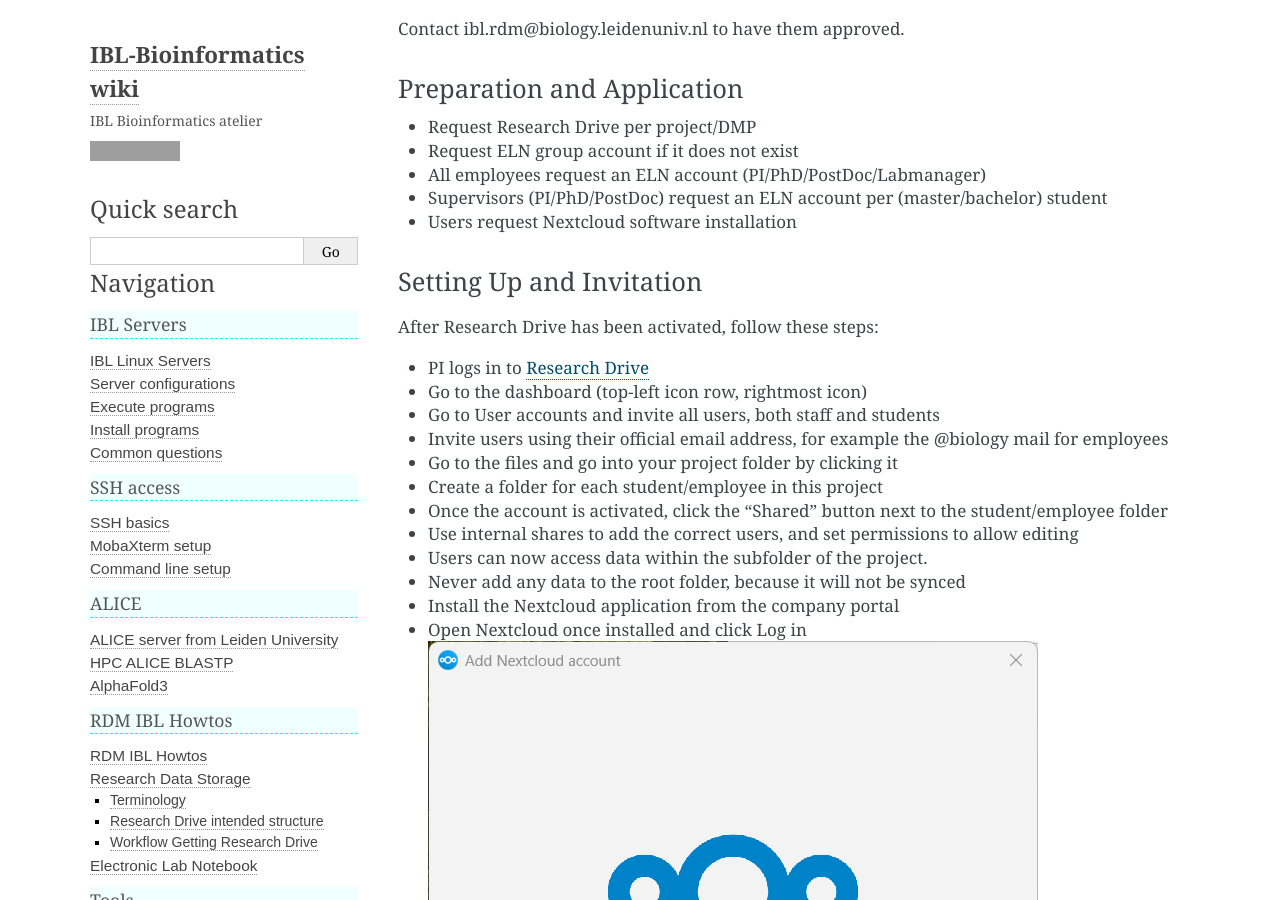
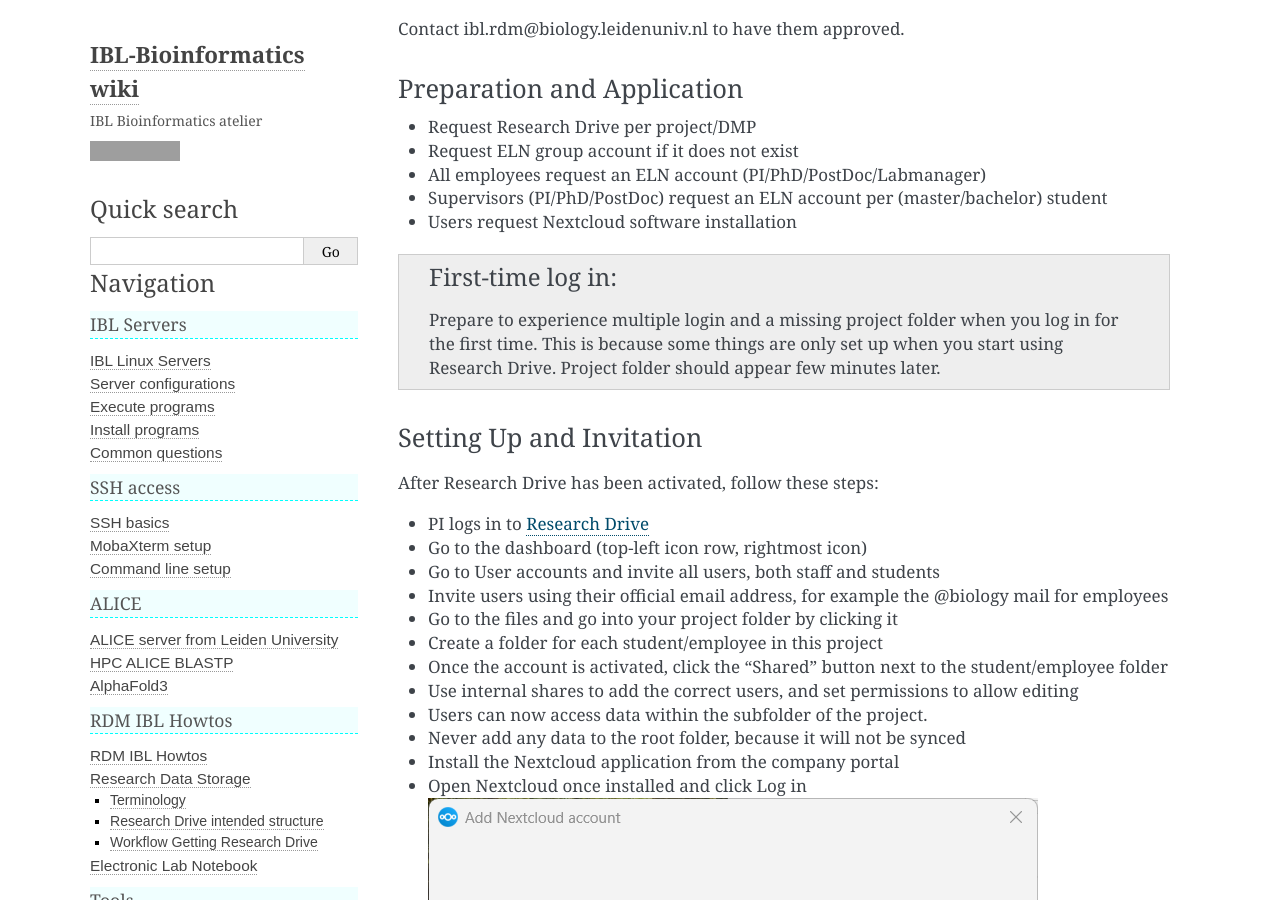
Before and after one commit to IBL-bioinfo/IBL-bioinformatics-wiki, a Sphinx documentation site: the page built from docs/source/rdm_howtos/ResearchDrive.md, in a window 1280 px wide and 900 px high, scrolled down 2186 px. Built offline with Sphinx 7.4.7, drawn with Linux system fonts in a browser that asks for light colours; grey boxes are pictures that could not be loaded.

Commit message:
Add first-time login instructions for Research Drive setup

```diff
--- a/docs/source/rdm_howtos/ResearchDrive.md
+++ b/docs/source/rdm_howtos/ResearchDrive.md
@@ -51,6 +51,10 @@
 - Supervisors (PI/PhD/PostDoc) request an ELN account per (master/bachelor) student
 - Users request Nextcloud software installation
 
+::: {admonition} First-time log in
+Prepare to experience multiple login and a missing project folder when you log in for the first time. This is because some things are only set up when you start using Research Drive. Project folder should appear few minutes later.
+:::
+
 ### Setting Up and Invitation
 
 After Research Drive has been activated, follow these steps:
```
